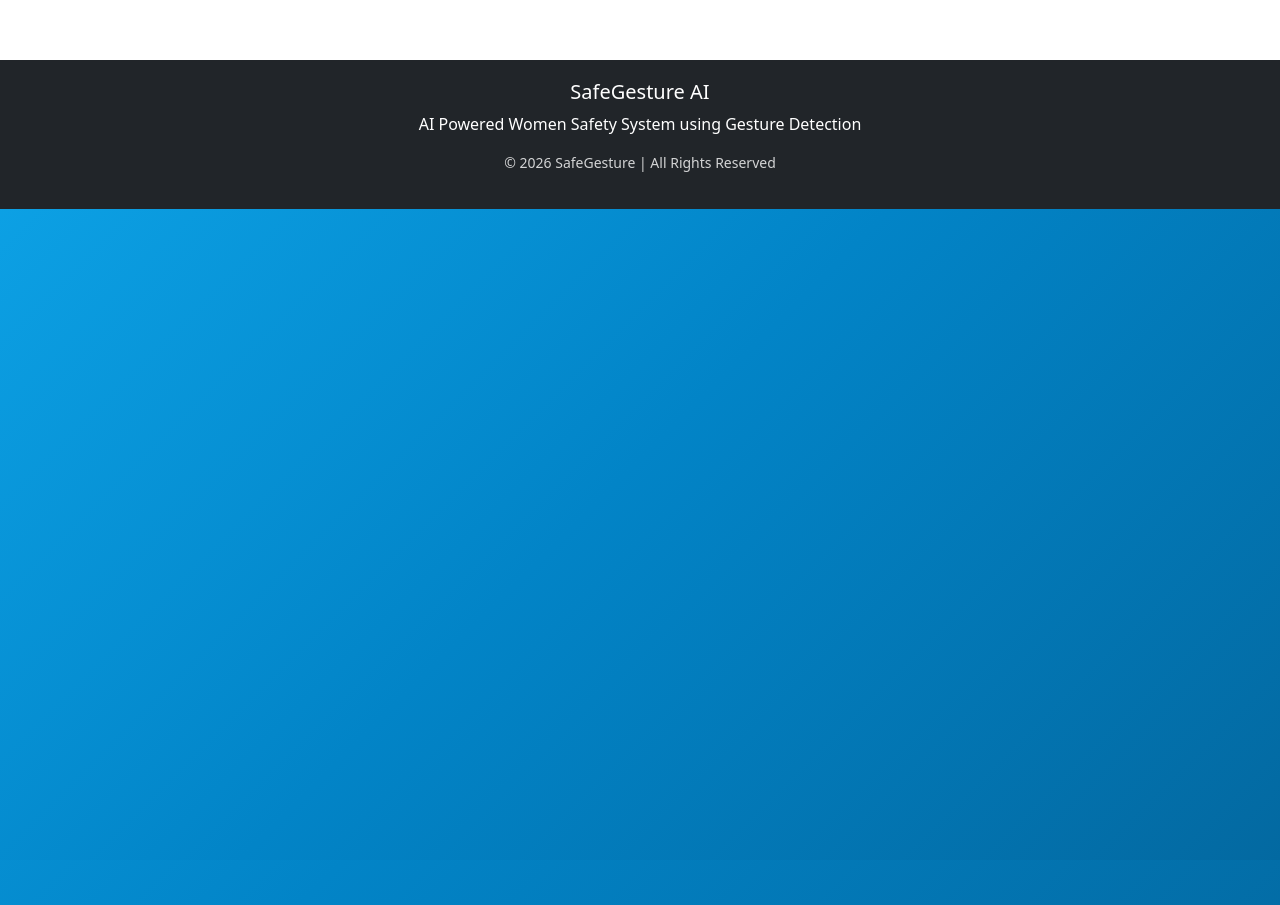
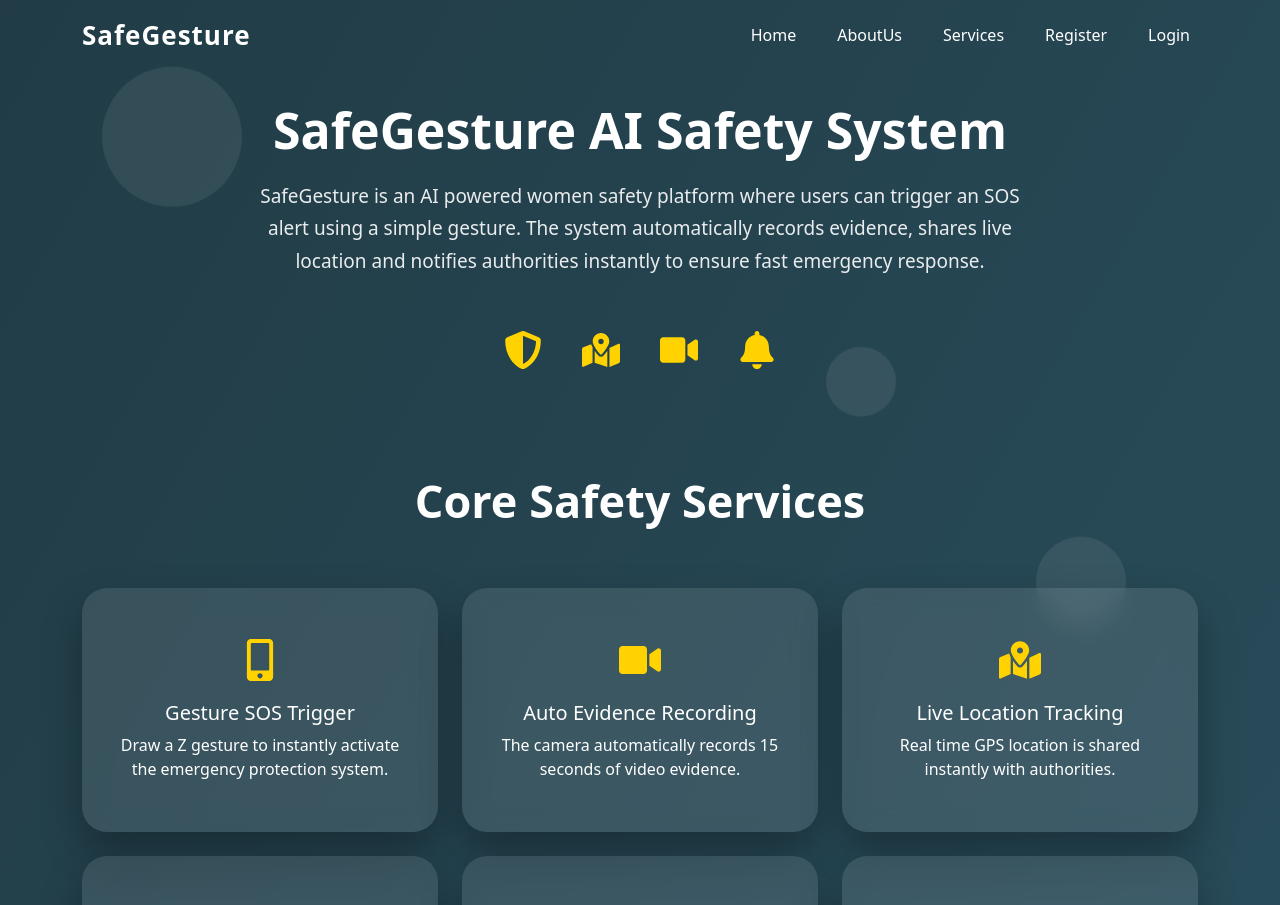
Before and after one commit to Rahuul07/SafeGesture, a React (Create React App) app in the folder frontend/: page /services in a window 1280 px wide. Shown: the top 905 px of the page. Built offline with nearby package versions, Linux system fonts and the light colour scheme.

Commit message:
changes in aboutus and layouts

```diff
--- a/frontend/src/components/guestLayout/AboutUs.jsx
+++ b/frontend/src/components/guestLayout/AboutUs.jsx
@@ -2,7 +2,6 @@ import React from "react";
 import { Container, Row, Col, Card, Button } from "react-bootstrap";
 import { motion } from "framer-motion";
 import {
-
 FaMapMarkedAlt,
 FaMobileAlt,
 FaVideo,
@@ -41,6 +40,23 @@ return(
 <>
 
 <style>{`
+
+/* ===== ADDED BACKGROUND WRAPPER ===== */
+
+.about-page{
+min-height:100vh;
+background: linear-gradient(135deg,#0ea5e9,#0284c7,#0369a1);
+background-size:300% 300%;
+animation:gradientMove 14s ease infinite;
+}
+
+@keyframes gradientMove{
+0%{background-position:0% 50%}
+50%{background-position:100% 50%}
+100%{background-position:0% 50%}
+}
+
+/* ===== YOUR ORIGINAL STYLES (UNCHANGED) ===== */
 
 .hero{
 min-height:100vh;
@@ -85,6 +101,51 @@ margin:auto;
 filter:drop-shadow(0px 20px 40px rgba(0,0,0,0.25));
 }
 
+/* ---------- PHONE WRAPPER ---------- */
+
+.phone-wrapper{
+position:relative;
+display:flex;
+justify-content:center;
+align-items:center;
+}
+
+/* ---------- FINGERPRINT SCANNER ---------- */
+
+.fingerprint-scan{
+position:absolute;
+width:120px;
+height:120px;
+border-radius:50%;
+border:3px solid #38bdf8;
+box-shadow:
+0 0 10px #38bdf8,
+0 0 20px #38bdf8,
+0 0 40px #38bdf8;
+animation:scanPulse 2s infinite ease-in-out;
+}
+
+/* SCAN ANIMATION */
+
+@keyframes scanPulse{
+
+0%{
+transform:scale(0.8);
+opacity:0.6;
+}
+
+50%{
+transform:scale(1.1);
+opacity:1;
+}
+
+100%{
+transform:scale(0.8);
+opacity:0.6;
+}
+
+}
+
 .floating{
 position:absolute;
 border-radius:50%;
@@ -124,7 +185,6 @@ right:30%;
 .features{
 padding:100px 0;
 background:transparent;
-
 }
 
 .features h2{
@@ -162,6 +222,7 @@ padding:90px 0;
 text-align:center;
 color:white;
 }
+
 .stat{
 font-size:50px;
 font-weight:bold;
@@ -170,7 +231,6 @@ color:white;
 
 .stats p{
 font-size:25px;
-
 }
 
 /* WORKFLOW */
@@ -181,6 +241,7 @@ background:transparent;
 text-align:center;
 color:white;
 }
+
 .workflow h2{
 font-size:50px;
 font-weight:700;
@@ -198,7 +259,6 @@ color:white;
 
 .step p{
 font-size:20px;
-;
 }
 
 /* CTA */
@@ -241,6 +301,9 @@ margin:30px auto;
 
 `}</style>
 
+{/* ===== ADDED PAGE WRAPPER ===== */}
+
+<div className="about-page">
 
 {/* HERO SECTION */}
 
@@ -278,7 +341,6 @@ onClick={() =>
 document.getElementById("cta").scrollIntoView({
 behavior: "smooth"
 })
-
 }
 >
 Start Protecting Yourself
@@ -290,15 +352,22 @@ Start Protecting Yourself
 
 <Col lg={6} md={12}>
 
+<div className="phone-wrapper">
+
 <motion.img
 src={safetyImg}
 className="hero-img"
-initial={{scale:0.8,opacity:0}}
-animate={{scale:1,opacity:1}}
+initial={{scale:0.8,opacity:0,y:30}}
+animate={{scale:1,opacity:1,y:0}}
 transition={{duration:1}}
 whileHover={{scale:1.05}}
 alt="Women Safety Illustration"
 />
+
+<div className="fingerprint-scan"></div>
+
+</div>
+
 </Col>
 
 </Row>
@@ -306,7 +375,6 @@ alt="Women Safety Illustration"
 </Container>
 
 </div>
-
 
 {/* FEATURES */}
 
@@ -348,7 +416,6 @@ whileTap={{scale:0.95}}
 </Container>
 
 </div>
-
 
 {/* STATS */}
 
@@ -400,7 +467,6 @@ viewport={{once:true}}
 
 </div>
 
-
 {/* WORKFLOW */}
 
 <div className="workflow">
@@ -439,7 +505,6 @@ How SafeGesture Works
 
 </div>
 
-
 {/* CTA */}
 
 <div className="cta" id="cta">
@@ -472,6 +537,8 @@ Create Free Account
 
 </div>
 
+</div>
+
 </>
 );
 
--- a/frontend/src/components/guestLayout/Features.jsx
+++ b/frontend/src/components/guestLayout/Features.jsx
@@ -3,9 +3,9 @@ import React from 'react'
 const Features = () => {
   return (
     <div>
-      sjaasf
+
     </div>
   )
 }
 
-export default Features;
+export default Features
--- a/frontend/src/components/guestLayout/GuestFooter.jsx
+++ b/frontend/src/components/guestLayout/GuestFooter.jsx
@@ -8,7 +8,7 @@ const GuestFooter1 = () => {
         background: "#212529",
         color: "white",
         padding: "20px",
-        marginTop: "60px"
+        marginTop: "0px"
       }}
     >
       <Container className="text-center">
--- a/frontend/src/components/guestLayout/GuestLayout.jsx
+++ b/frontend/src/components/guestLayout/GuestLayout.jsx
@@ -8,7 +8,7 @@ const GuestLayout = () => {
     <div
       style={{
         minHeight: "100vh",
-        background: "linear-gradient(135deg,#0ea5e9,#0284c7,#0369a1)"
+
       }}
     >
       <GuestHeader />
--- a/frontend/src/components/guestLayout/Login.jsx
+++ b/frontend/src/components/guestLayout/Login.jsx
@@ -1,36 +1,11 @@
-import GuestLayout from "./GuestLayout";
+import React from 'react'
 
 const Login = () => {
+  return (
+    <div>
 
- return(
+    </div>
+  )
+}
 
-  <GuestLayout>
-
-   <div className="card p-4 shadow">
-
-    <h3>Login</h3>
-
-    <input
-     className="form-control my-2"
-     placeholder="Email"
-    />
-
-    <input
-     type="password"
-     className="form-control my-2"
-     placeholder="Password"
-    />
-
-    <button className="btn btn-primary">
-     Login
-    </button>
-
-   </div>
-
-  </GuestLayout>
-
- );
-
-};
-
-export default Login;
+export default Login
--- a/frontend/src/components/guestLayout/Register.jsx
+++ b/frontend/src/components/guestLayout/Register.jsx
@@ -1,35 +1,11 @@
-import GuestLayout from "./GuestLayout";
+import React from 'react'
 
 const Register = () => {
+  return (
+    <div>
 
- return(
+    </div>
+  )
+}
 
-  <GuestLayout>
-
-   <div className="card p-4 shadow">
-
-    <h3>Register</h3>
-
-    <input className="form-control my-2" placeholder="Name"/>
-
-    <input className="form-control my-2" placeholder="Email"/>
-
-    <input
-     type="password"
-     className="form-control my-2"
-     placeholder="Password"
-    />
-
-    <button className="btn btn-success">
-     Register
-    </button>
-
-   </div>
-
-  </GuestLayout>
-
- );
-
-};
-
-export default Register;
+export default Register
--- a/frontend/src/components/guestLayout/Services.jsx
+++ b/frontend/src/components/guestLayout/Services.jsx
@@ -1,34 +1,271 @@
-import GuestLayout from "./GuestLayout";
+import React from "react";
+import { Container, Row, Col, Card } from "react-bootstrap";
+import { motion } from "framer-motion";
+import {
+FaMobileAlt,
+FaVideo,
+FaMapMarkedAlt,
+FaBell,
+FaUserShield,
+FaRobot,
+FaShieldAlt
+} from "react-icons/fa";
 
 const Services = () => {
 
+const services = [
+{
+icon:<FaMobileAlt/>,
+title:"Gesture SOS Trigger",
+desc:"Draw a Z gesture to instantly activate the emergency protection system."
+},
+{
+icon:<FaVideo/>,
+title:"Auto Evidence Recording",
+desc:"The camera automatically records 15 seconds of video evidence."
+},
+{
+icon:<FaMapMarkedAlt/>,
+title:"Live Location Tracking",
+desc:"Real time GPS location is shared instantly with authorities."
+},
+{
+icon:<FaBell/>,
+title:"Instant Police Alerts",
+desc:"Nearby police dashboards receive SOS alerts immediately."
+},
+{
+icon:<FaUserShield/>,
+title:"Emergency Contact Alerts",
+desc:"Family and trusted contacts receive emergency notifications."
+},
+{
+icon:<FaRobot/>,
+title:"AI Gesture Detection",
+desc:"Smart AI detects emergency gestures fast and instantly."
+}
+];
+
 return(
+<>
 
-  <GuestLayout>
+<style>{`
 
-   <div className="row">
+.services-page{
+min-height:100vh;
+background: linear-gradient(120deg,#0f2027,#203a43,#2c5364);
+background-size:300% 300%;
+animation:gradientMove 14s ease infinite;
+color:white;
+padding:100px 0;
+display:flex;
+flex-direction:column;
+}
 
-    <div className="col-md-4">
-     <div className="card p-3 shadow">
-      SOS Emergency Alerts
-     </div>
+@keyframes gradientMove{
+0%{background-position:0% 50%}
+50%{background-position:100% 50%}
+100%{background-position:0% 50%}
+}
+
+/* floating bubbles */
+
+.bubble{
+position:absolute;
+border-radius:50%;
+background:rgba(255,255,255,0.08);
+animation:float 8s infinite ease-in-out;
+}
+
+.b1{width:140px;height:140px;top:10%;left:8%;}
+.b2{width:90px;height:90px;bottom:20%;right:12%;}
+.b3{width:70px;height:70px;top:45%;right:30%;}
+
+@keyframes float{
+0%{transform:translateY(0)}
+50%{transform:translateY(-20px)}
+100%{transform:translateY(0)}
+}
+
+/* SECTION TITLE */
+
+.info-title{
+font-size:50px;
+font-weight:800;
+margin-bottom:20px;
+text-align:center;
+}
+
+.info-text{
+font-size:19px;
+opacity:0.9;
+text-align:center;
+max-width:800px;
+margin:auto;
+line-height:1.7;
+}
+
+/* feature icons */
+
+.feature-icons{
+margin-top:40px;
+display:flex;
+justify-content:center;
+gap:40px;
+flex-wrap:wrap;
+}
+
+.icon-box{
+font-size:38px;
+color:#ffd200;
+}
+
+/* SERVICES */
+
+.services-section{
+margin-top:100px;
+}
+
+.services-title{
+text-align:center;
+font-size:45px;
+font-weight:700;
+margin-bottom:60px;
+}
+
+/* cards */
+
+.service-card{
+background:rgba(255,255,255,0.1);
+backdrop-filter:blur(12px);
+border:none;
+border-radius:25px;
+padding:35px;
+text-align:center;
+color:white;
+transition:0.4s;
+box-shadow:0 20px 40px rgba(0,0,0,0.3);
+}
+
+.service-card:hover{
+transform:translateY(-10px) scale(1.05);
+background:rgba(255,255,255,0.15);
+}
+
+.service-icon{
+font-size:42px;
+margin-bottom:15px;
+color:#ffd200;
+}
+
+`}</style>
+
+<div className="services-page">
+
+{/* floating background */}
+
+<div className="bubble b1"></div>
+<div className="bubble b2"></div>
+<div className="bubble b3"></div>
+
+{/* SECTION 1 — PROJECT INFO */}
+
+<Container>
+
+<motion.div
+initial={{opacity:0,y:40}}
+animate={{opacity:1,y:0}}
+transition={{duration:1}}
+>
+
+<h1 className="info-title">
+SafeGesture AI Safety System
+</h1>
+
+<p className="info-text">
+
+SafeGesture is an AI powered women safety platform where users can trigger
+an SOS alert using a simple gesture. The system automatically records evidence,
+shares live location and notifies authorities instantly to ensure fast emergency response.
+
+</p>
+
+{/* icons row */}
+
+<div className="feature-icons">
+
+<motion.div whileHover={{scale:1.2}} className="icon-box">
+<FaShieldAlt/>
+</motion.div>
+
+<motion.div whileHover={{scale:1.2}} className="icon-box">
+<FaMapMarkedAlt/>
+</motion.div>
+
+<motion.div whileHover={{scale:1.2}} className="icon-box">
+<FaVideo/>
+</motion.div>
+
+<motion.div whileHover={{scale:1.2}} className="icon-box">
+<FaBell/>
+</motion.div>
+
 </div>
 
-    <div className="col-md-4">
-     <div className="card p-3 shadow">
-      Live GPS Tracking
-     </div>
+</motion.div>
+
+</Container>
+
+
+{/* SECTION 2 — SERVICES */}
+
+<div className="services-section">
+
+<Container>
+
+<h2 className="services-title">
+Core Safety Services
+</h2>
+
+<Row>
+
+{services.map((service,i)=>(
+
+<Col md={4} key={i} className="mb-4">
+
+<motion.div
+initial={{opacity:0,y:40}}
+whileInView={{opacity:1,y:0}}
+transition={{duration:0.6,delay:i*0.1}}
+viewport={{once:true}}
+>
+
+<Card className="service-card">
+
+<div className="service-icon">
+{service.icon}
 </div>
 
-    <div className="col-md-4">
-     <div className="card p-3 shadow">
-      Video Evidence Recording
-     </div>
+<h5>{service.title}</h5>
+<p>{service.desc}</p>
+
+</Card>
+
+</motion.div>
+
+</Col>
+
+))}
+
+</Row>
+
+</Container>
+
 </div>
 
 </div>
 
-  </GuestLayout>
+</>
 
 );
 
--- a/frontend/src/index.css
+++ b/frontend/src/index.css
@@ -1,4 +1,8 @@
-*{
-    margin:0px;
-    padding:0px;
+html, body, #root {
+  min-height: 100%;
+  margin: 0;
 }
+
+body {
+  background: #0f2027; /* dark base color so no white strip appears */
+}
```
Lines whose indentation alone changed are shown as unchanged.
